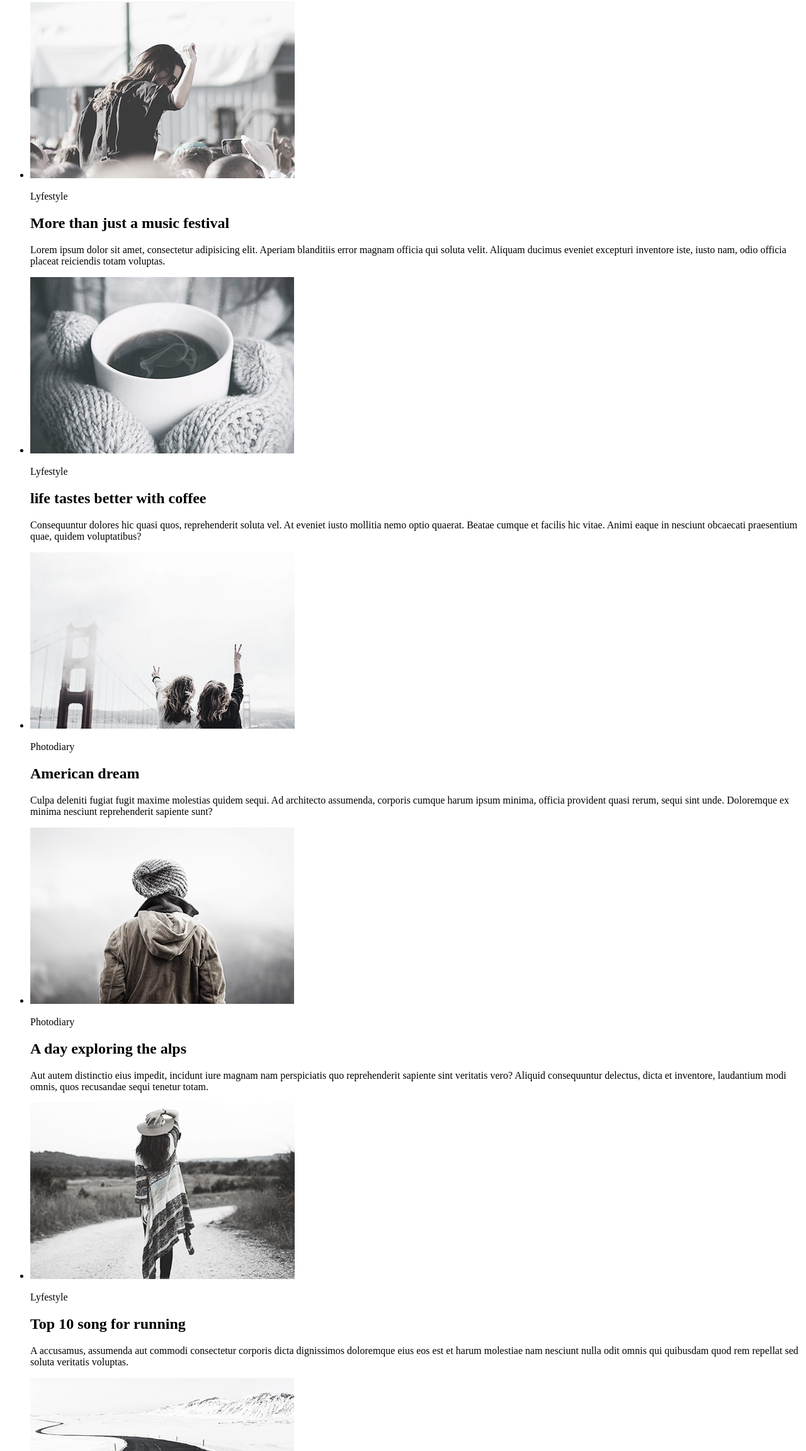
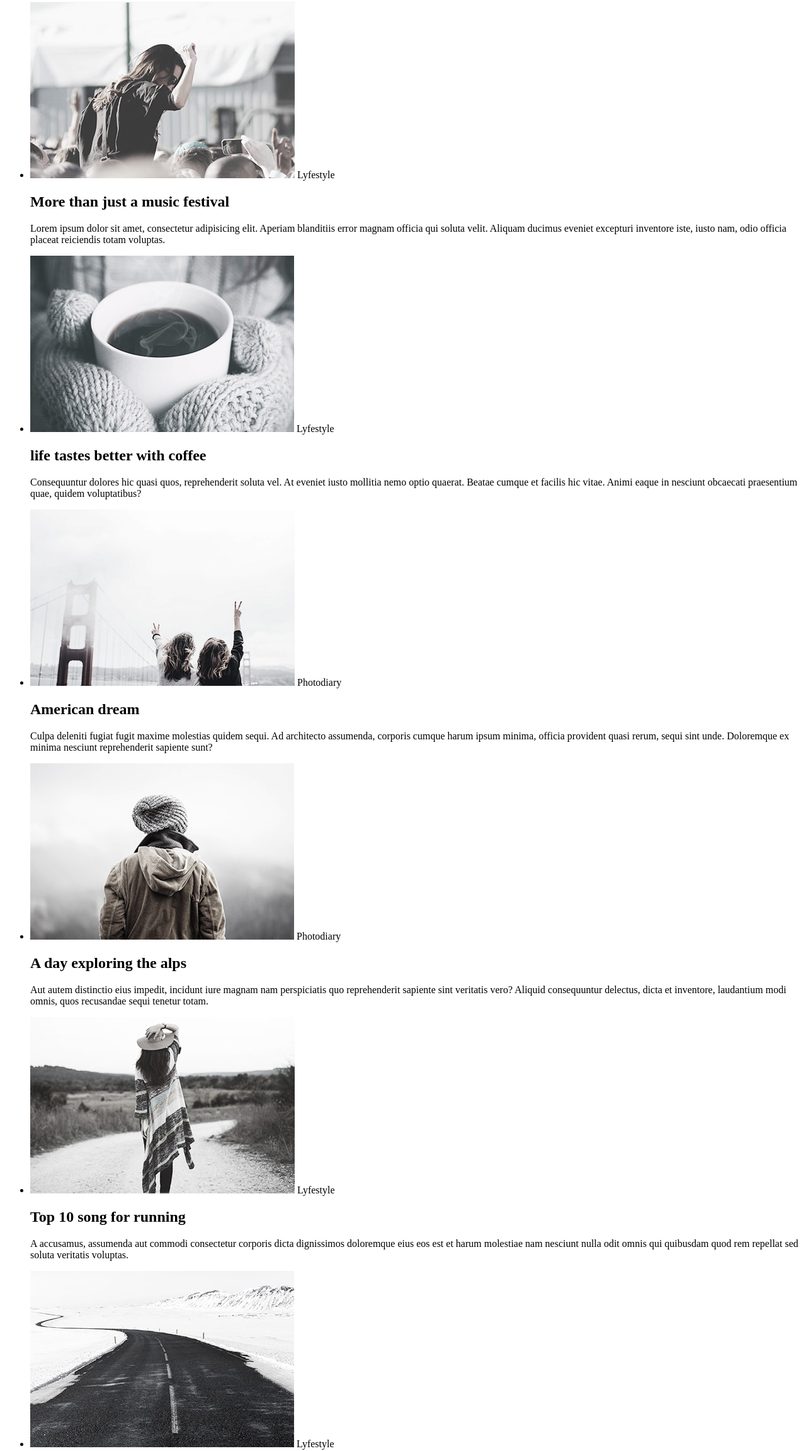
Before and after one commit to LTars/core_homework, a plain HTML site: page index.html in a window 1280 px wide. Shown: the part 106-2410 px from the top of the page at 63% size. Drawn offline with Linux system fonts and the light colour scheme.

Commit message:
changed <p> => <span>

```diff
--- a/index.html
+++ b/index.html
@@ -23,7 +23,7 @@
 <ul>
     <li>
         <img src="img/image-1.jpg" alt="One, who above the crowd" sizes="419px, 280px">
-        <p>Lyfestyle</p>
+        <span>Lyfestyle</span>
         <h2>More than just a music festival</h2>
         <p>Lorem ipsum dolor sit amet, consectetur adipisicing elit. Aperiam blanditiis error magnam officia qui soluta
             velit. Aliquam ducimus eveniet excepturi inventore iste, iusto nam, odio officia placeat reiciendis totam
@@ -31,7 +31,7 @@
     </li>
     <li>
         <img src="img/image-2.jpg" alt="nice, hot cup of coffee on winter" sizes="419px, 280px">
-        <p>Lyfestyle</p>
+        <span>Lyfestyle</span>
         <h2>life tastes better with coffee</h2>
         <p>Consequuntur dolores hic quasi quos, reprehenderit soluta vel. At eveniet iusto mollitia nemo optio quaerat.
             Beatae cumque et facilis hic vitae. Animi eaque in nesciunt obcaecati praesentium quae, quidem
@@ -39,7 +39,7 @@
     </li>
     <li>
         <img src="img/image-3.jpg" alt="Two girls with Gold Bridge on background" sizes="419px, 280px">
-        <p>Photodiary</p>
+        <span>Photodiary</span>
         <h2>American dream</h2>
         <p>Culpa deleniti fugiat fugit maxime molestias quidem sequi. Ad architecto assumenda, corporis cumque harum
             ipsum minima, officia provident quasi rerum, sequi sint unde. Doloremque ex minima nesciunt reprehenderit
@@ -47,7 +47,7 @@
     </li>
     <li>
         <img src="img/image-4.jpg" alt="Someone warmly dressed" sizes="419px, 280px">
-        <p>Photodiary</p>
+        <span>Photodiary</span>
         <h2>A day exploring the alps</h2>
         <p>Aut autem distinctio eius impedit, incidunt iure magnam nam perspiciatis quo reprehenderit sapiente sint
             veritatis vero? Aliquid consequuntur delectus, dicta et inventore, laudantium modi omnis, quos recusandae
@@ -55,14 +55,14 @@
     </li>
     <li>
         <img src="img/image-5.jpg" alt="Black &amp white foto. Girl on the road" sizes="419px, 280px">
-        <p>Lyfestyle</p>
+        <span>Lyfestyle</span>
         <h2>Top 10 song for running</h2>
         <p>A accusamus, assumenda aut commodi consectetur corporis dicta dignissimos doloremque eius eos est et harum
             molestiae nam nesciunt nulla odit omnis qui quibusdam quod rem repellat sed soluta veritatis voluptas.</p>
     </li>
     <li>
         <img src="img/image-6.jpg" alt="Black road through the icy landscape" sizes="419px, 280px">
-        <p>Lyfestyle</p>
+        <span>Lyfestyle</span>
         <h2>Cold winter days</h2>
         <p>Assumenda beatae dolorem id labore modi nihil, provident reiciendis reprehenderit ut voluptas? Aperiam at,
             culpa cum dicta dolor error eum explicabo fuga id, ipsam nemo nisi quae rerum sint vel.</p>
```
